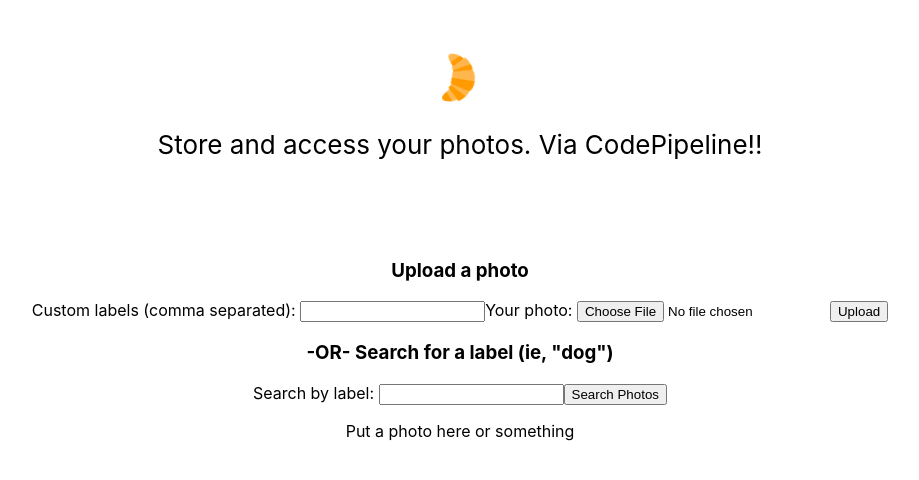
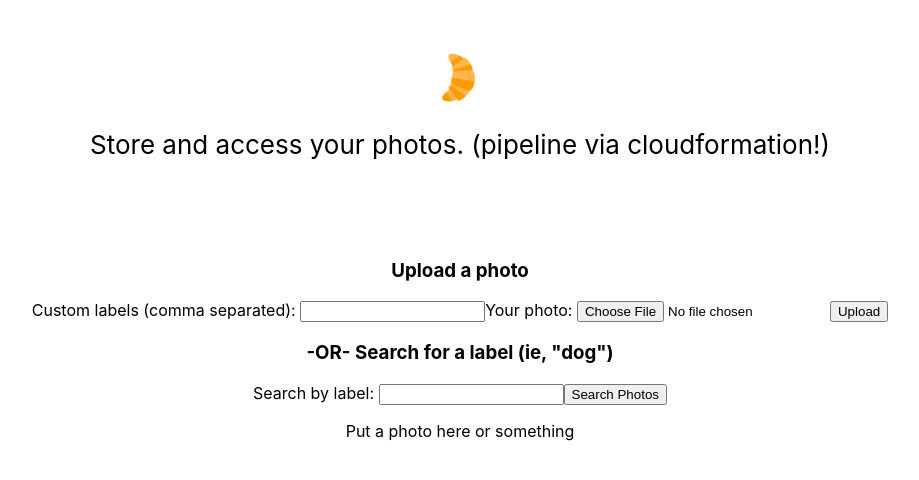
Before and after one commit to wdickerson/csgy-9223-photobot-frontend, a React (Create React App) app: page / in a window 1280 px wide. Shown: the top 480 px of the page, without its empty margins (180-1099 px from the left). Built offline with nearby package versions, Linux system fonts and the light colour scheme.

Commit message:
Change copy to test pipeline

```diff
--- a/src/App.js
+++ b/src/App.js
@@ -78,7 +78,7 @@
       <header className="App-header">
         <img src={logo} className="App-logo" alt="logo" />
         <p>
-          Store and access your photos. Via CodePipeline!!
+          Store and access your photos. (pipeline via cloudformation!)
         </p>
       </header>
       <h3>Upload a photo</h3>
```
